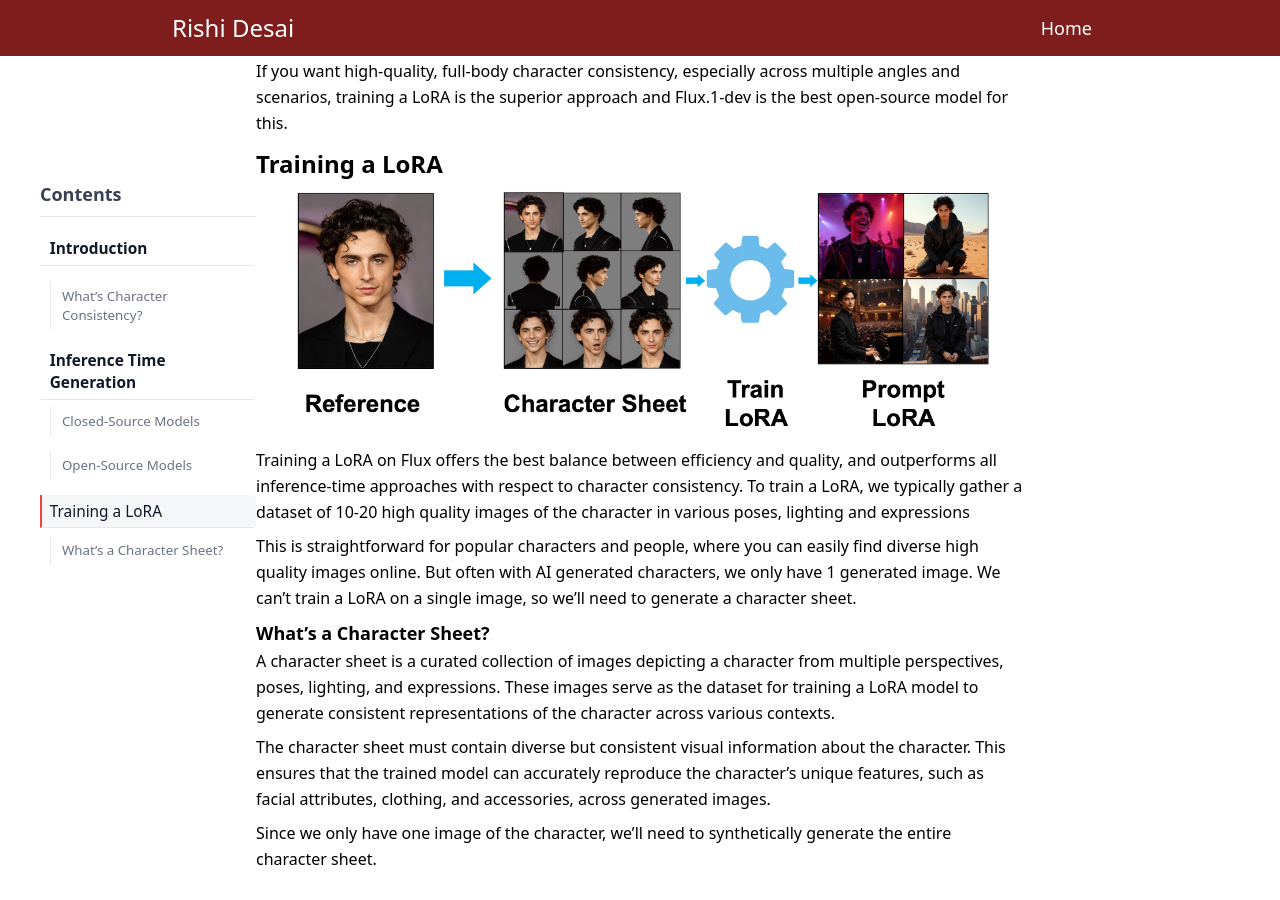
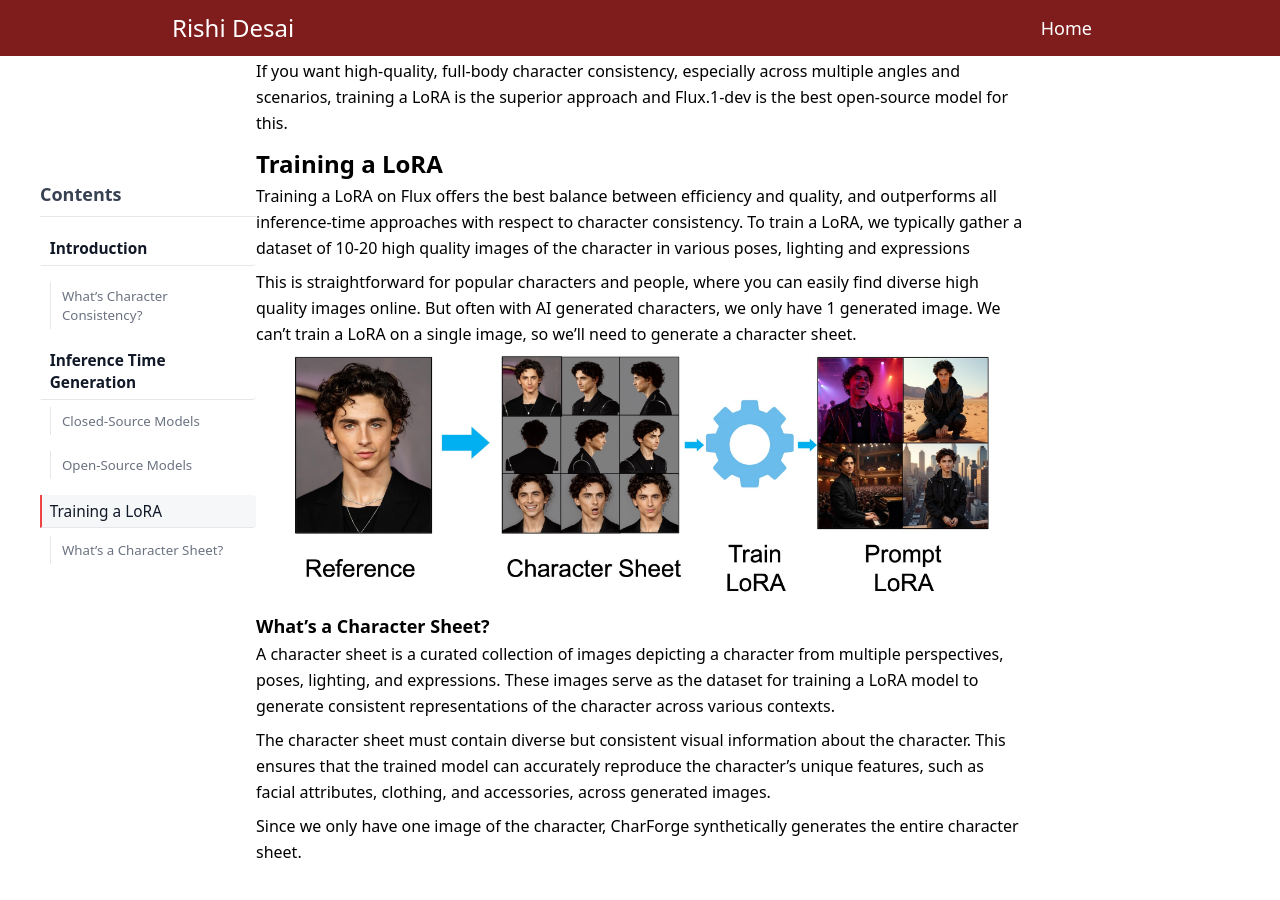
Before and after one commit to RishiDesai/rishidesai.github.io, a Jekyll site: the page built from _posts/2025-06-30-character.md, in a window 1280 px wide and 900 px high, scrolled down 2170 px. Built offline with Jekyll 4.4.1, drawn with Linux system fonts in a browser that asks for light colours; nearby versions of some CDN libraries.

Commit message:
more work on images

```diff
--- a/_posts/2025-06-30-character.md
+++ b/_posts/2025-06-30-character.md
@@ -76,13 +76,14 @@ If you want high-quality, full-body character consistency, especially across mul
 
 # Training a LoRA
 
+Training a LoRA on Flux offers the best balance between efficiency and quality, and outperforms all inference-time approaches with respect to character consistency. To train a LoRA, we typically gather a dataset of 10-20 high quality images of the character in various poses, lighting and expressions
+
+This is straightforward for popular characters and people, where you can easily find diverse high quality images online. But often with AI generated characters, we only have 1 generated image. We  can't train a LoRA on a single image, so we'll need to generate a character sheet.
+
 <div class="image-flow-container" style="display: flex; align-items: center; justify-content: center; gap: 2rem; max-width: 700px; margin: 0.5rem auto 0 auto; padding-top: 0.05rem; padding-bottom: 0;">
     <img src="/assets/images/character/trainlora.jpg" alt="Character sheet" style="width: 100%; height: auto;">
 </div>
 
-Training a LoRA on Flux offers the best balance between efficiency and quality, and outperforms all inference-time approaches with respect to character consistency. To train a LoRA, we typically gather a dataset of 10-20 high quality images of the character in various poses, lighting and expressions
-
-This is straightforward for popular characters and people, where you can easily find diverse high quality images online. But often with AI generated characters, we only have 1 generated image. We  can't train a LoRA on a single image, so we'll need to generate a character sheet.
 
 ### What's a Character Sheet?
 
@@ -90,4 +91,4 @@ A character sheet is a curated collection of images depicting a character from m
 
 The character sheet must contain diverse but consistent visual information about the character. This ensures that the trained model can accurately reproduce the character's unique features, such as facial attributes, clothing, and accessories, across  generated images.
 
-Since we only have one image of the character, we'll need to synthetically generate the entire character sheet.
+Since we only have one image of the character, CharForge synthetically generates the entire character sheet.
--- a/index.markdown
+++ b/index.markdown
@@ -27,13 +27,13 @@ title: Home
 <section id="posts" class="mb-10 pb-5 border-b border-gray-200">
     <h2 class="text-2xl font-medium mb-4">Posts</h2>
     <div class="mb-5 flex">
-        <img src="{{ site.baseurl }}/assets/images/main/sukuna.png" alt="Character Consistency" class="w-48 h-36 object-cover object-top mr-4">
+        <img src="{{ site.baseurl }}/assets/images/main/charforge.jpg" alt="Character Consistency" class="w-48 h-36 object-cover object-top mr-4">
         <div>
             <h3 class="text-xl font-medium">
                 <a href="/posts/character/" class="text-red-900 no-underline hover:underline">CharForge: character consistency with one reference</a>
             </h3>
             <p class="text-gray-600">June 30, 2025</p>
-            <p>A guide for achieving character consistency in image generation from a single reference image.</p>
+            <p>A guide for achieving character consistency from a single reference image.</p>
             <p>
                 <a href="https://www.charforge.dev" class="text-red-900 no-underline mr-2 hover:underline">demo</a> /&nbsp;
                 <a href="https://github.com/RishiDesai/CharForge" class="text-red-900 no-underline mr-2 hover:underline">code</a>
```
Also changed, not shown: assets/images/character/trainlora.jpg, assets/images/main/charforge.jpg (added).
